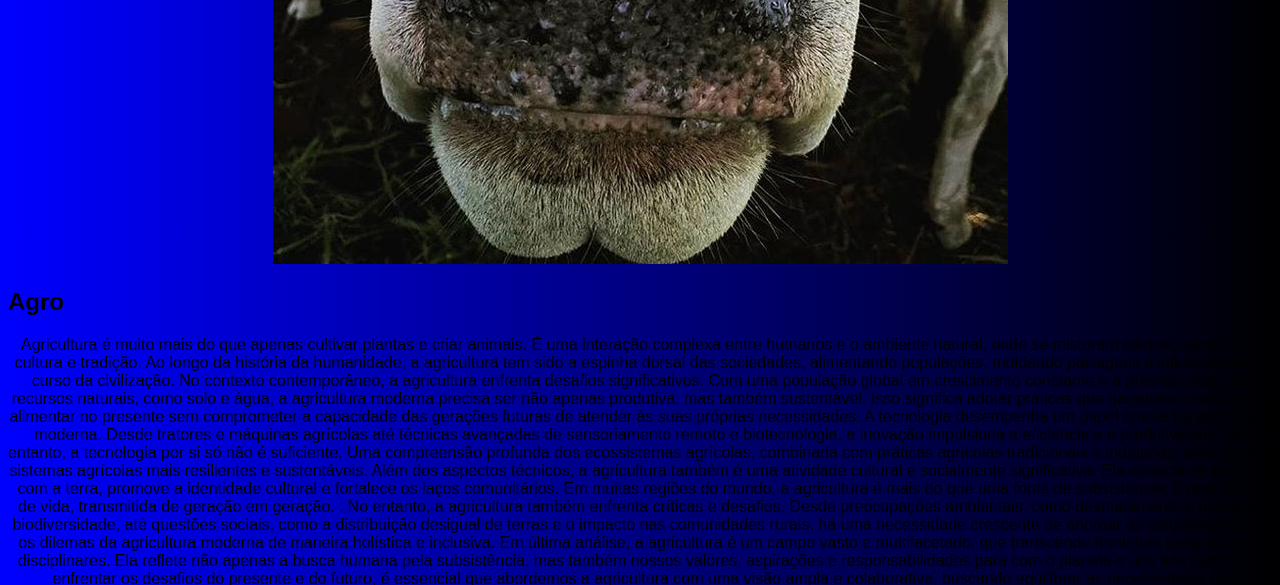
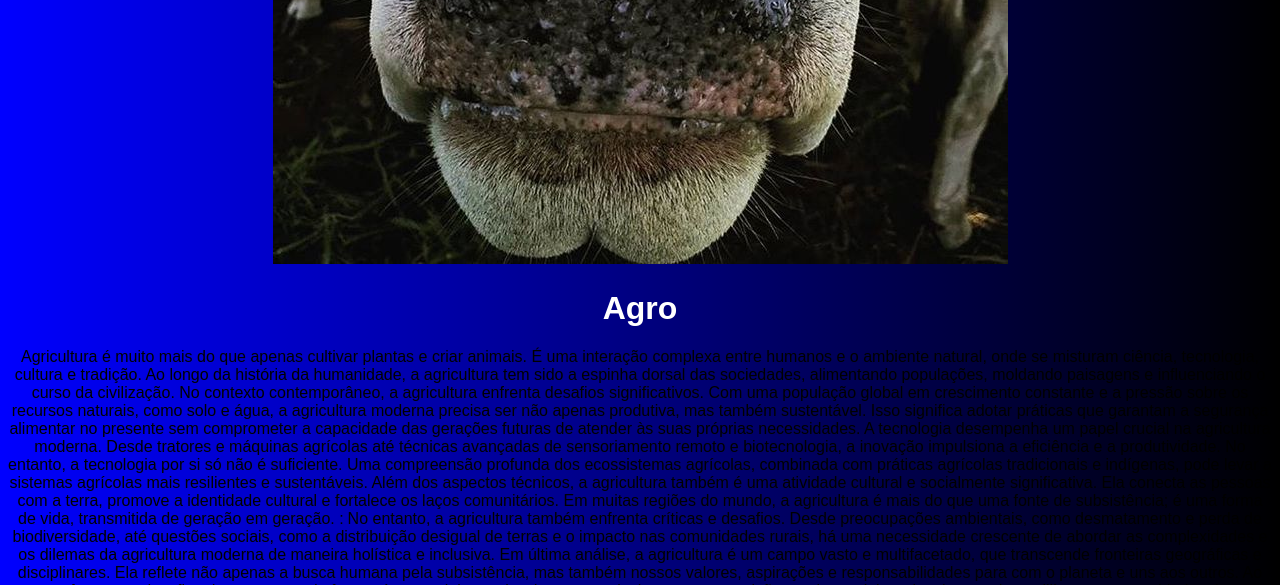
Before and after one commit to GabrielPeixe07/site-agromeusovo.html, a plain HTML site: page index.html in a window 1280 px wide. Shown: the part 783-1368 px from the top of the page. Drawn offline with Linux system fonts and the light colour scheme.

Commit message:
Update index.html

```diff
--- a/index.html
+++ b/index.html
@@ -16,7 +16,7 @@
        <title></title>
          <link rel="stylesheet" href="frescura.css">
 
-     <h2> Agro</h2>
+     <h1> Agro</h1>
 
     <p3> Agricultura é muito mais do que apenas cultivar plantas e criar animais. É uma interação complexa entre humanos e o ambiente natural, onde se misturam ciência, tecnologia, cultura e tradição. Ao longo da história da humanidade, a agricultura tem sido a espinha dorsal das sociedades, alimentando populações, moldando paisagens e influenciando o curso da civilização.
 No contexto contemporâneo, a agricultura enfrenta desafios significativos. Com uma população global em crescimento constante e a pressão sobre os recursos naturais, como solo e água, a agricultura moderna precisa ser não apenas produtiva, mas também sustentável. Isso significa adotar práticas que garantam a segurança alimentar no presente sem comprometer a capacidade das gerações futuras de atender às suas próprias necessidades.
```
